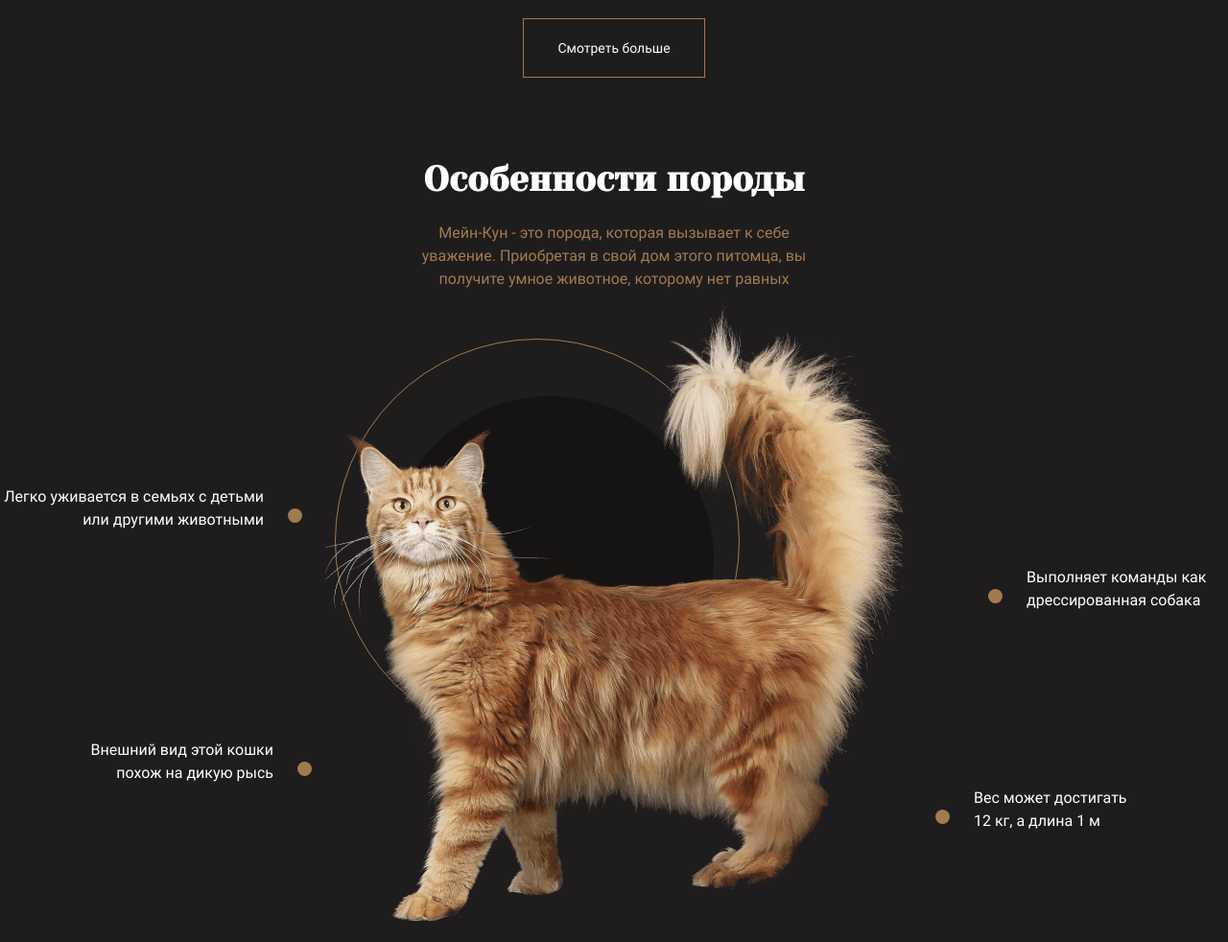
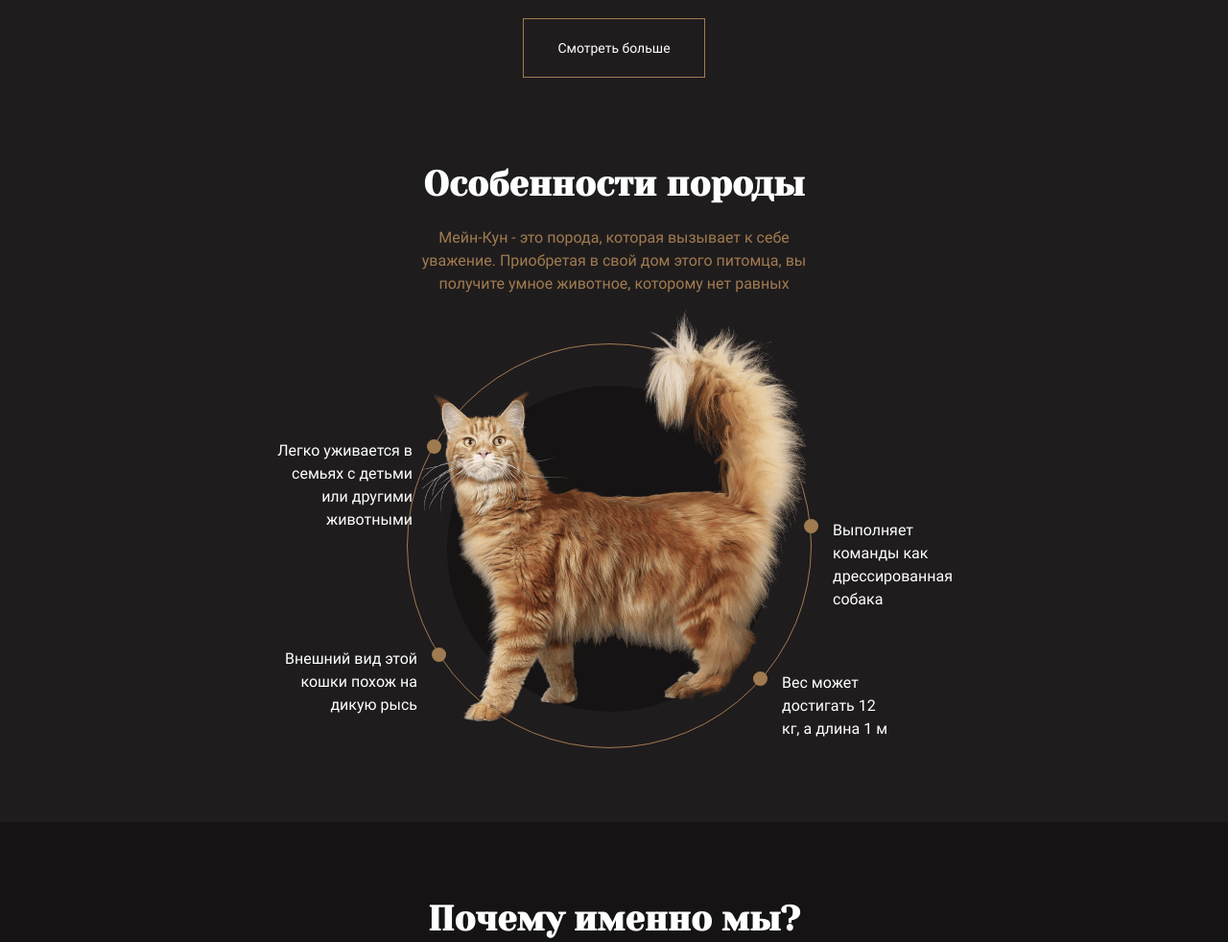
Before and after one commit to Dmitry27Zh/Maine-Coon, a website: page source/index.html in a window 1280 px wide. Shown: the part 1460-2442 px from the top of the page at 96% size. Drawn offline with Linux system fonts and the light colour scheme.

Commit message:
адаптация блока breed

```diff
--- a/source/index.html
+++ b/source/index.html
@@ -97,9 +97,13 @@
         <h2 class="section-title breed__title">Особенности породы</h2>
         <p class="section-lead breed__lead">Мейн-Кун - это порода, которая вызывает к себе уважение. Приобретая в свой
           дом этого питомца, вы получите умное животное, которому нет равных </p>
+        <div class="breed__inner">
           <div class="breed__picture">
-          <img class="breed__picture-img" src="./img/breed-features-desktop@1x.png" width="602" height="655"
-            alt="Изображение породы">
+            <picture>
+              <source media="(max-width: 767px)" srcset="./img/breed-features-mobile@1x.png 1x, ./img/breed-features-mobile@2x.png 2x">
+              <source media="(max-width: 1365px)" srcset="./img/breed-features-tablet@1x.png 1x, ./img/breed-features-tablet@2x.png">
+              <img class="breed__picture-img" src="./img/breed-features-desktop@1x.png" alt="Изображение породы">
+            </picture>
           </div>
           <ul class="breed__list">
             <li class="breed__item breed__item--cohabitation">Легко уживается в семьях с детьми или другими животными</li>
@@ -107,6 +111,7 @@
             <li class="breed__item breed__item--appearance">Внешний вид этой кошки похож на дикую рысь</li>
             <li class="breed__item breed__item--weight">Вес может достигать 12 кг, а длина 1 м</li>
           </ul>
+        </div>
         </div>
     </section>
     <section class="advantages">
--- a/source/sass/blocks/breed.scss
+++ b/source/sass/blocks/breed.scss
@@ -1,10 +1,13 @@
 .breed {
   padding-top: 40px;
   padding-bottom: 100px;
+
+  @media(max-width: $tablet-width-only) {
+    padding-top: 45px;
+  }
 }
 
 .breed__wrapper {
-  position: relative;
   display: flex;
   flex-direction: column;
   align-items: center;
@@ -23,6 +26,10 @@
   }
 }
 
+.breed__inner {
+  position: relative;
+}
+
 .breed__picture {
   position: relative;
   &::before,
@@ -39,6 +46,7 @@
     @media (min-width: $tablet-width) {
       width: 420px;
       height: 420px;
+      left: -16px;
     }
 
     @media (min-width: $desktop-width) {
@@ -55,11 +63,15 @@
     @media (min-width: $tablet-width) {
       width: 340px;
       height: 340px;
+      top: 84px;
+      left: 26px;
     }
 
     @media (min-width: $desktop-width) {
       width: 520px;
       height: 520px;
+      top: 100px;
+      left: 39px;
     }
 
     background-color: $deep-black;
@@ -77,46 +89,75 @@
   &::after {
     content: "";
     position: absolute;
-    right: -40px;
+    top: 0;
+    right: -30px;
     width: 15px;
     height: 15px;
     border-radius: 50%;
     background-color: $medium-brown;
+
+    @media (max-width: $tablet-width-only) {
+      right: -30px;
+    }
   }
 
   &--cohabitation {
     width: 280px;
-    top: 340px;
-    left: -5px;
+    top: 220px;
+    left: -290px;
     text-align: right;
+
+    @media (max-width: $tablet-width-only) {
+      width: 150px;
+      top: 140px;
+      left: -160px;
+    }
   }
 
   &--appearance {
     width: 220px;
     text-align: right;
-    left: 65px;
+    left: -240px;
     bottom: 150px;
+
+    @media (max-width: $tablet-width-only) {
+      width: 150px;
+      bottom: 10px;
+      left: -155px;
+    }
   }
 
   &--training {
     width: 210px;
-    right: 0;
-    bottom: 330px;
+    right: -245px;
+    bottom: 285px;
 
     &::after {
       right: 0;
-      left: -40px;
+      left: -30px;
+    }
+
+    @media (max-width: $tablet-width-only) {
+      width: 132px;
+      right: -160px;
+      bottom: 120px;
     }
   }
 
   &--weight {
     width: 170px;
-    right: 95px;
-    bottom: 100px;
+    right: -160px;
+    bottom: 95px;
 
     &::after {
       right: 0;
-      left: -40px;
+      left: -30px;
+    }
+
+    @media (max-width: $tablet-width-only) {
+      width: 115px;
+      right: -90px;
+      bottom: -15px;
     }
   }
 }
--- a/source/sass/utils/variables.scss
+++ b/source/sass/utils/variables.scss
@@ -13,3 +13,6 @@ $medium-brown: #a07b50;
 $mobile-width: 320px;
 $tablet-width: 768px;
 $desktop-width: 1366px;
+
+$mobile-width-only: (768 - 1)px;
+$tablet-width-only: 1366px - 1px;
```
Also changed, not shown: source/css/style.css, 2 other files. Lines whose indentation alone changed are shown as unchanged.
